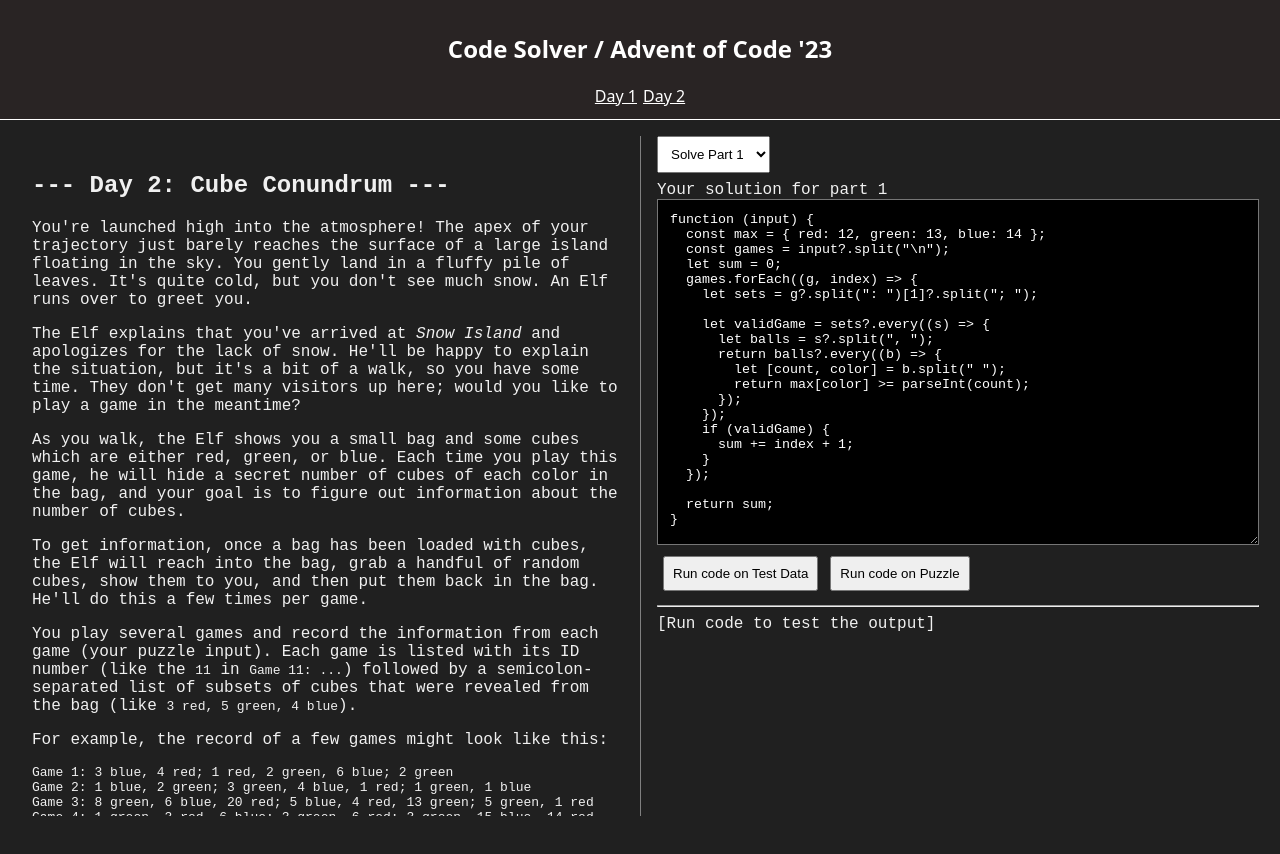
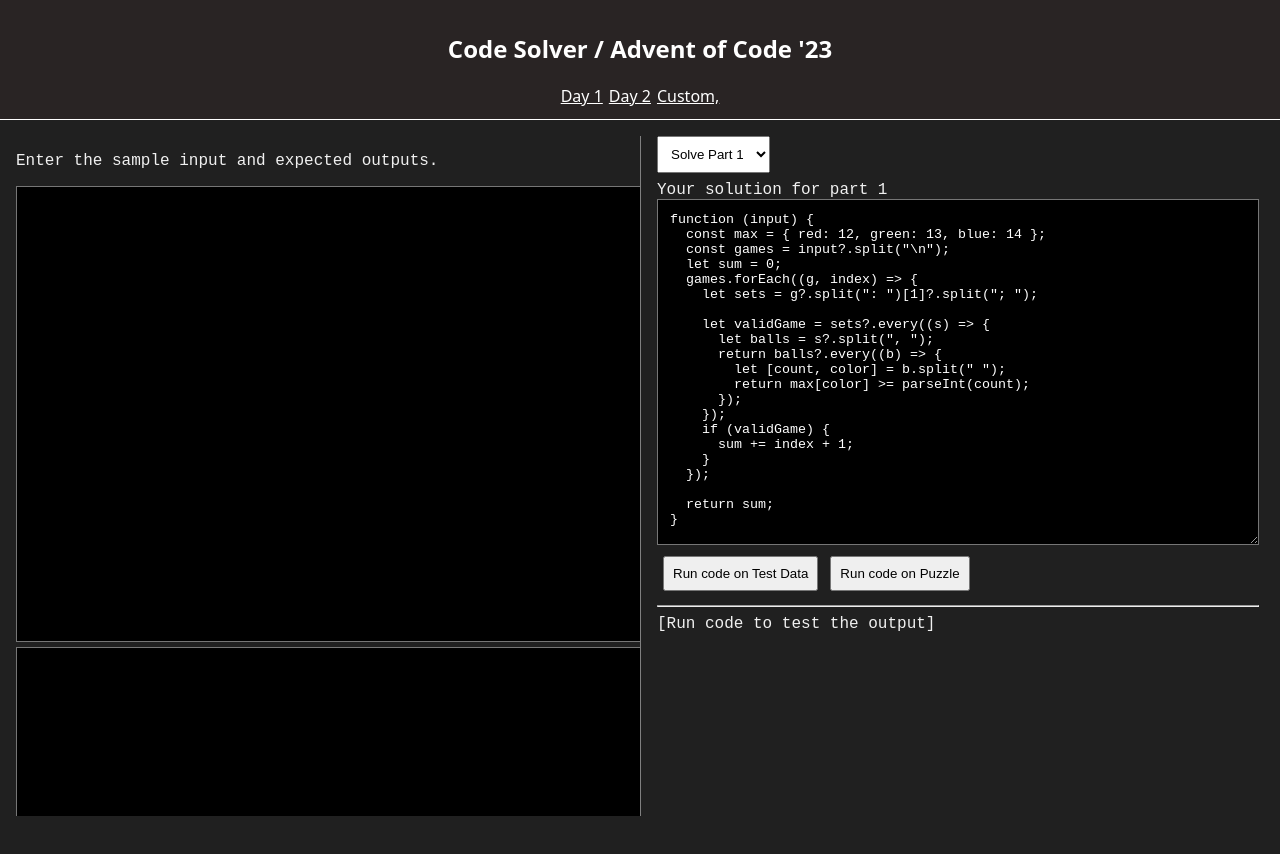
Before and after one commit to ankur1812/advent-of-code-23, a Nuxt app: page /day/custom in a window 1280 px wide. Shown: the top 854 px of the page. Built offline with nearby package versions, Linux system fonts and the light colour scheme.

Commit message:
WIP custom pages

```diff
--- a/components/Header.vue
+++ b/components/Header.vue
@@ -6,6 +6,7 @@
     <div class="links">
       <NuxtLink to="/day/1"> Day 1 </NuxtLink>
       <NuxtLink to="/day/2"> Day 2 </NuxtLink>
+      <NuxtLink to="/day/custom"> Custom, </NuxtLink>
     </div>
   </header>
 </template>
--- a/components/Problem.vue
+++ b/components/Problem.vue
@@ -1,6 +1,10 @@
 <template>
   <div class="day-view">
-    <div class="problem" v-html="problem"></div>
+    <div class="problem">
+      <slot name="problem">
+        <div v-html="problem"></div>
+      </slot>
+    </div>
     <div class="right-panel">
       <select v-model="toSolve">
         <option value="1">Solve Part 1</option>
--- /dev/null
+++ b/pages/day/custom.vue
@@ -0,0 +1,63 @@
+<template>
+  <div>
+    <Problem
+      :day="day"
+      :problem="problem"
+      :puzzle-input="puzzleInput"
+      :solution="solution"
+      :sample-input="sampleInput"
+      :sample-answer="sampleAnswer"
+    >
+      <template v-slot:problem>
+        <div class="problem">
+          <p>Enter the sample input and expected outputs.</p>
+          <label for="custom-inputs"></label>
+          <textarea id="custom-inputs" v-model="customInput" rows="30" cols="100" />
+          <label for="custom-outputs"></label>
+          <textarea id="custom-outputs" v-model="customOutput" rows="30" cols="100" />
+
+        </div>
+
+      </template>
+    </Problem>
+  </div>
+</template>
+
+<script setup>
+import { defineComponent } from "@vue/composition-api";
+import { ref } from "vue";
+import { useRoute } from "vue-router";
+
+import Problem from "~/components/Problem.vue";
+import { day1 } from "~/puzzles/data/1";
+import { day2 } from "~/puzzles/data/2";
+
+const route = useRoute();
+const dayNo = route.params.day;
+
+let data = dayNo == "1" ? day1 : day2;
+
+const day = ref(dayNo);
+const puzzleInput = ref(data.puzzle);
+const sampleInput = ref(data.sampleInput);
+const sampleAnswer = ref(data.sampleAnswer);
+const finalAnswer = ref(data.finalAnswer);
+
+const solution = ref(data.solution);
+const sampleInput2 = ref(data.sampleInput2);
+const sampleAnswer2 = ref(data.sampleAnswer2);
+const finalAnswer2 = ref(data.finalAnswer2);
+const solution2 = ref(data.solution2);
+const problem = ref('Enter sample input and output');
+
+let fnCode = ref('');
+
+// .replace(/\n/g, "<br><br>")
+</script>
+
+<style scoped>
+  textarea {
+    background: black;
+    color: white;
+  }
+</style>
```
